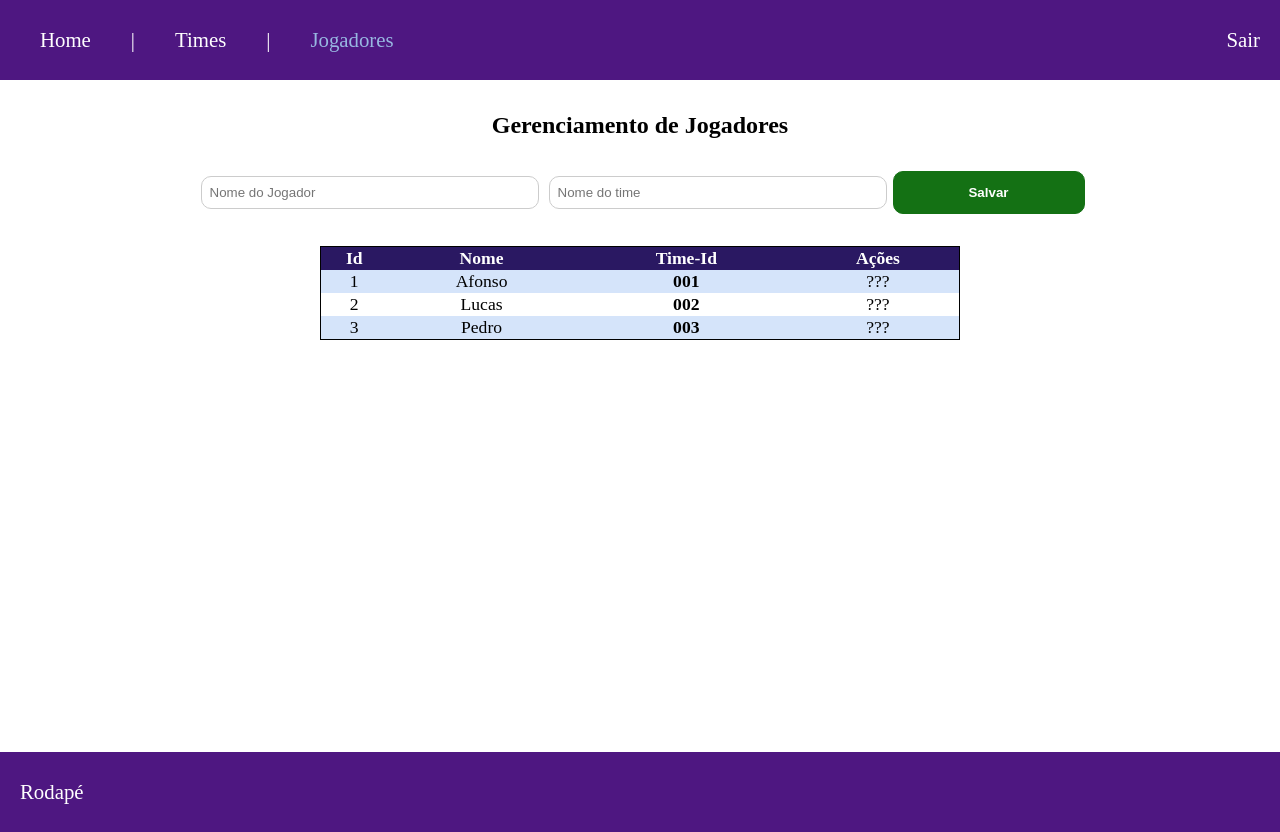
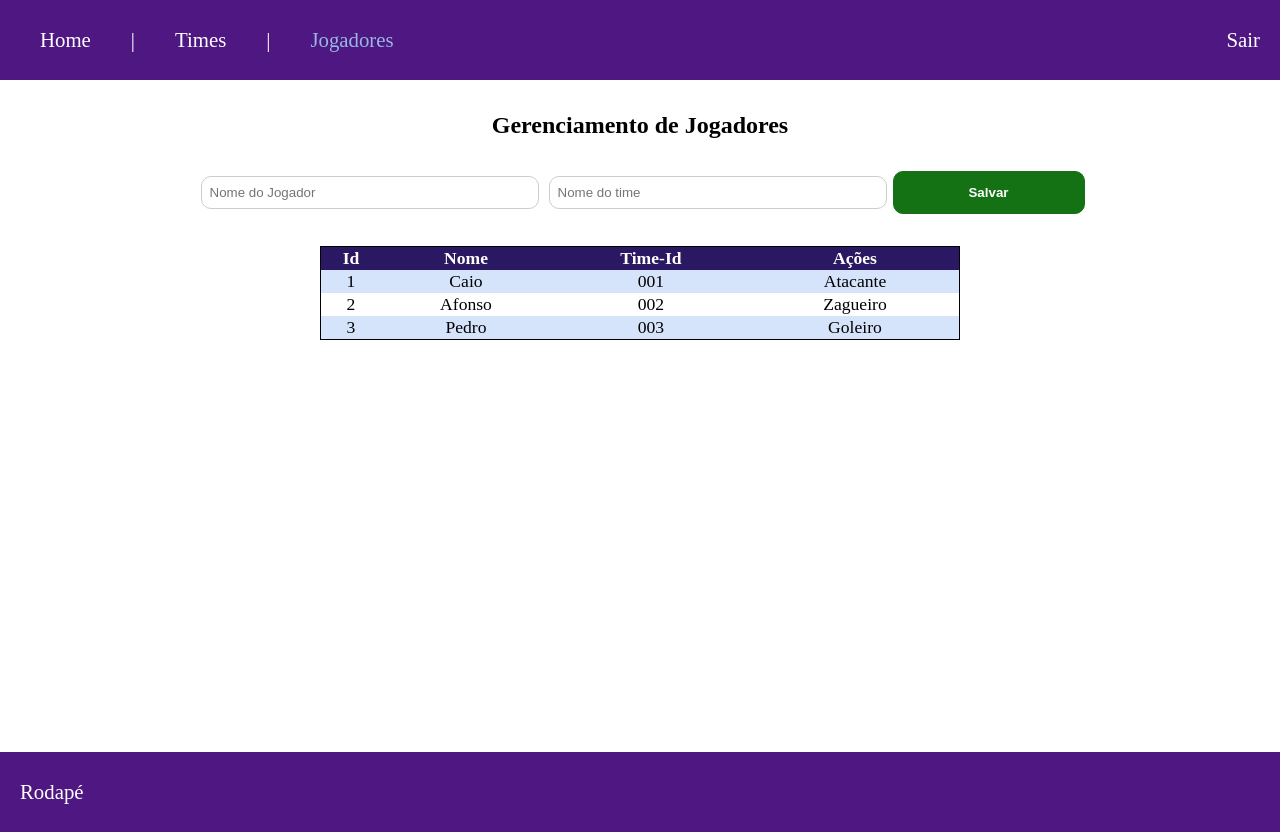
Before and after one commit to Ian-2INFO3/aula-bootcamp-teste, a Vue app: page /jogadores in a window 1280 px wide. Built offline with nearby package versions, Linux system fonts and the light colour scheme.

Commit message:
acao feita jogadores

```diff
--- a/src/views/JogadoresView.vue
+++ b/src/views/JogadoresView.vue
@@ -1,3 +1,16 @@
+<script>
+export default {
+  data() {
+    return {
+      jogadores: [
+        { id: 1, nome: "Caio", timeid: "001", acao: "Atacante" },
+        { id: 2, nome: "Afonso", timeid: "002", acao: "Zagueiro" },
+        { id: 3, nome: "Pedro", timeid: "003", acao: "Goleiro" },
+      ],
+    };
+  },
+};
+</script>
 <template>
   <div class="container">
     <div class="title">
@@ -19,23 +32,19 @@
           </tr>
         </thead>
         <tbody>
-          <tr>
-            <td>1</td>
-            <td>Afonso</td>
-            <th>001</th>
-            <td>???</td>
-          </tr>
-          <tr>
-            <td>2</td>
-            <td>Lucas</td>
-            <th>002</th>
-            <td>???</td>
-          </tr>
-          <tr>
-            <td>3</td>
-            <td>Pedro</td>
-            <th>003</th>
-            <td>???</td>
+          <tr v-for="jogador in jogadores" :key="jogador.id">
+            <td>
+              {{ jogador.id }}
+            </td>
+            <td>
+              {{ jogador.nome }}
+            </td>
+            <td>
+              {{ jogador.timeid }}
+            </td>
+            <td>
+              {{ jogador.acao }}
+            </td>
           </tr>
         </tbody>
       </table>
```
Also changed, not shown: 1 other file (tests, documents, lock files or other folders).
